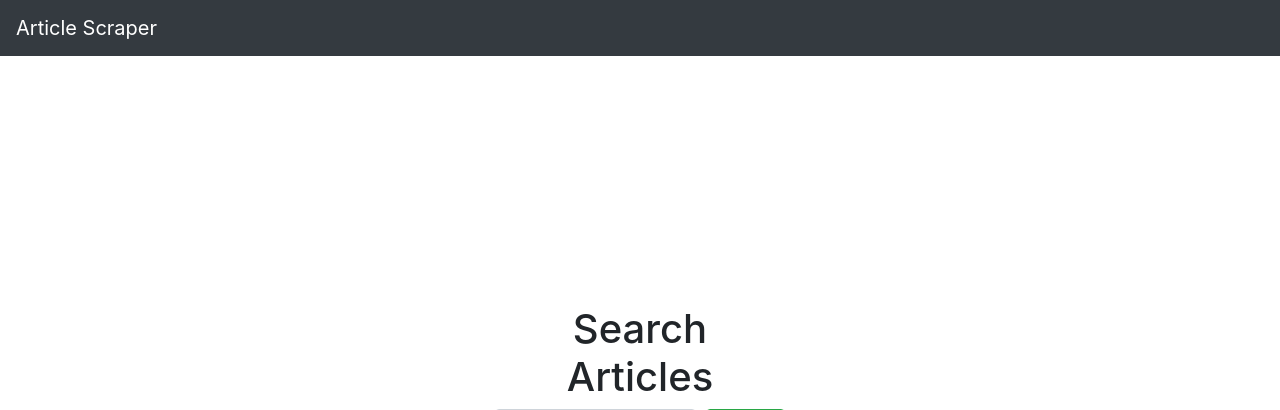
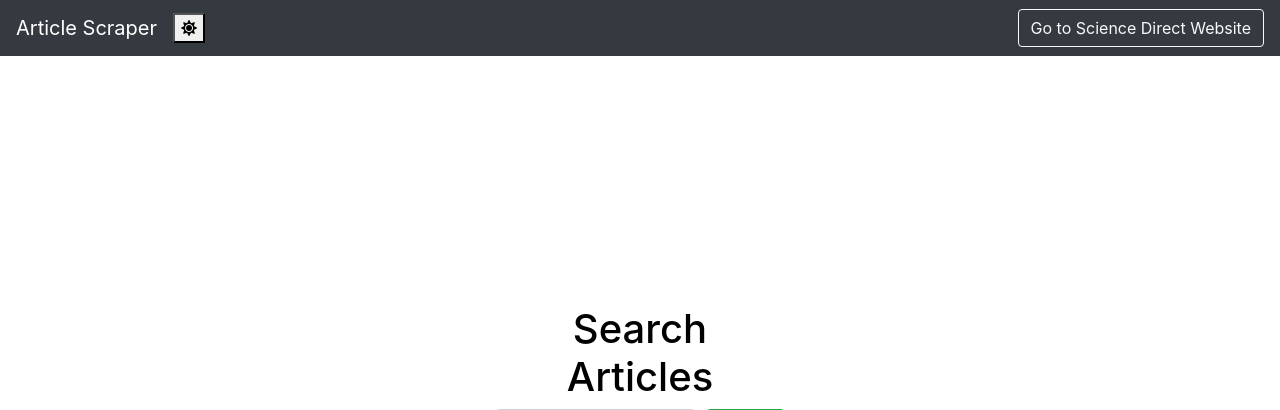
Before and after one commit to essenlikcia/Scrape_Science_Direct, a Django app: page / in a window 1280 px wide. Shown: the top 410 px of the page. Run offline with Django 5.2, Linux system fonts and the light colour scheme; some libraries are stand-ins or nearby versions.

Commit message:
added dark mode support and science direct link

```diff
--- a/website/templates/base.html
+++ b/website/templates/base.html
@@ -6,9 +6,25 @@
     <meta name="viewport" content="width=device-width, initial-scale=1, shrink-to-fit=no">
 
     <!-- Bootstrap CSS -->
-    <link rel="stylesheet" href="https://cdn.jsdelivr.net/npm/bootstrap@4.0.0/dist/css/bootstrap.min.css" integrity="sha384-Gn5384xqQ1aoWXA+058RXPxPg6fy4IWvTNh0E263XmFcJlSAwiGgFAW/dAiS6JXm" crossorigin="anonymous">
+    <link rel="stylesheet" href="https://cdn.jsdelivr.net/npm/bootstrap@4.0.0/dist/css/bootstrap.min.css"
+          integrity="sha384-Gn5384xqQ1aoWXA+058RXPxPg6fy4IWvTNh0E263XmFcJlSAwiGgFAW/dAiS6JXm" crossorigin="anonymous">
 
     <title>Article Scraper</title>
+      <link rel="stylesheet" href="https://cdnjs.cloudflare.com/ajax/libs/font-awesome/5.15.3/css/all.min.css">
+      <style>
+      :root {
+            --text-color: #000;
+            --bg-color: #fff;
+        }
+        body.dark-mode {
+            --text-color: #fff;
+            --bg-color: #000;
+        }
+        body {
+            color: var(--text-color);
+            background-color: var(--bg-color);
+        }
+      </style>
   </head>
   <body>
     {% include 'navbar.html' %}
@@ -17,10 +33,29 @@
         {% block content %}
         {% endblock %}
     </div>
-    <!-- Optional JavaScript -->
-    <!-- jQuery first, then Popper.js, then Bootstrap JS -->
-    <script src="https://code.jquery.com/jquery-3.2.1.slim.min.js" integrity="sha384-KJ3o2DKtIkvYIK3UENzmM7KCkRr/rE9/Qpg6aAZGJwFDMVNA/GpGFF93hXpG5KkN" crossorigin="anonymous"></script>
-    <script src="https://cdn.jsdelivr.net/npm/popper.js@1.12.9/dist/umd/popper.min.js" integrity="sha384-ApNbgh9B+Y1QKtv3Rn7W3mgPxhU9K/ScQsAP7hUibX39j7fakFPskvXusvfa0b4Q" crossorigin="anonymous"></script>
-    <script src="https://cdn.jsdelivr.net/npm/bootstrap@4.0.0/dist/js/bootstrap.min.js" integrity="sha384-JZR6Spejh4U02d8jOt6vLEHfe/JQGiRRSQQxSfFWpi1MquVdAyjUar5+76PVCmYl" crossorigin="anonymous"></script>
+    <script>
+        window.onload = function() {
+            const darkModeToggle = document.getElementById('dark-mode-toggle');
+            const currentTheme = localStorage.getItem('theme') || 'light';
+            if (currentTheme === 'dark') {
+                document.body.classList.add('dark-mode');
+                darkModeToggle.innerHTML = '<i class="fas fa-moon"></i>';
+            } else {
+                document.body.classList.remove('dark-mode');
+                darkModeToggle.innerHTML = '<i class="fas fa-sun"></i>';
+            }
+
+            darkModeToggle.addEventListener('click', function() {
+                document.body.classList.toggle('dark-mode');
+                if (document.body.classList.contains('dark-mode')) {
+                    darkModeToggle.innerHTML = '<i class="fas fa-moon"></i>';
+                    localStorage.setItem('theme', 'dark');
+                } else {
+                    darkModeToggle.innerHTML = '<i class="fas fa-sun"></i>';
+                    localStorage.setItem('theme', 'light');
+                }
+            });
+        };
+    </script>
   </body>
 </html>
--- a/website/templates/home.html
+++ b/website/templates/home.html
@@ -64,7 +64,7 @@
                 <option value="100">100 Articles</option>
             </select>
             <input class="form-control custom-number me-2" type="number" aria-label="Article Selection"
-                   id="custom_articles_number" name="custom_articles" min="1" max="1000" placeholder="or custom number">
+                   id="custom_articles" name="custom_articles" min="1" max="1000" placeholder="or custom number">
         </div>
     </form>
     </div>
--- a/website/templates/navbar.html
+++ b/website/templates/navbar.html
@@ -4,9 +4,11 @@
             aria-controls="navbarSupportedContent" aria-expanded="false" aria-label="Toggle navigation">
         <span class="navbar-toggler-icon"></span>
     </button>
-
+    <button id="dark-mode-toggle"><i class="fas fa-sun"></i></button>
     <div class="collapse navbar-collapse" id="navbarSupportedContent">
-    <ul class="navbar-nav mr-auto">
-    </ul>
+        <ul class="navbar-nav mr-auto"></ul>
+        <div class="ml-auto">
+            <a class="btn btn-outline-light" href="https://www.sciencedirect.com" target="_blank">Go to Science Direct Website</a>
+        </div>
     </div>
 </nav>
--- a/website/templates/search_results.html
+++ b/website/templates/search_results.html
@@ -10,10 +10,10 @@
           content="width=device-width, user-scalable=no, initial-scale=1.0, maximum-scale=1.0, minimum-scale=1.0">
     <meta http-equiv="X-UA-Compatible" content="ie=edge">
     <title>Hello!</title>
+    <link rel="stylesheet" href="https://cdnjs.cloudflare.com/ajax/libs/font-awesome/5.15.3/css/all.min.css">
 </head>
 <body>
     <h1>Articles</h1>
-
     <table class="table table-striped table-hover table-bordered">
       <thead class="table-dark">
         <tr>
--- a/website/views.py
+++ b/website/views.py
@@ -57,7 +57,6 @@ def search(request):
                     author.get('$', '') if isinstance(author, dict) else '' for author in item['authors']['author']) \
                     if isinstance(item['authors'], dict) and 'author' in item['authors'] else 'N/A'
                 date = item['prism:coverDate']
-                article_url = item['link'][1]['@href']
                 pii = item['pii']
 
                 print(f"searching article {article_count}...")
@@ -70,7 +69,6 @@ def search(request):
                     'title': title,
                     'authors': authors,
                     'date': date,
-                    'url': article_url,
                     'corresponding_author': corresponding_author_name,
                     'corresponding_author_email': corresponding_author_email,
                     'pii': pii
```
Lines whose indentation alone changed are shown as unchanged.
